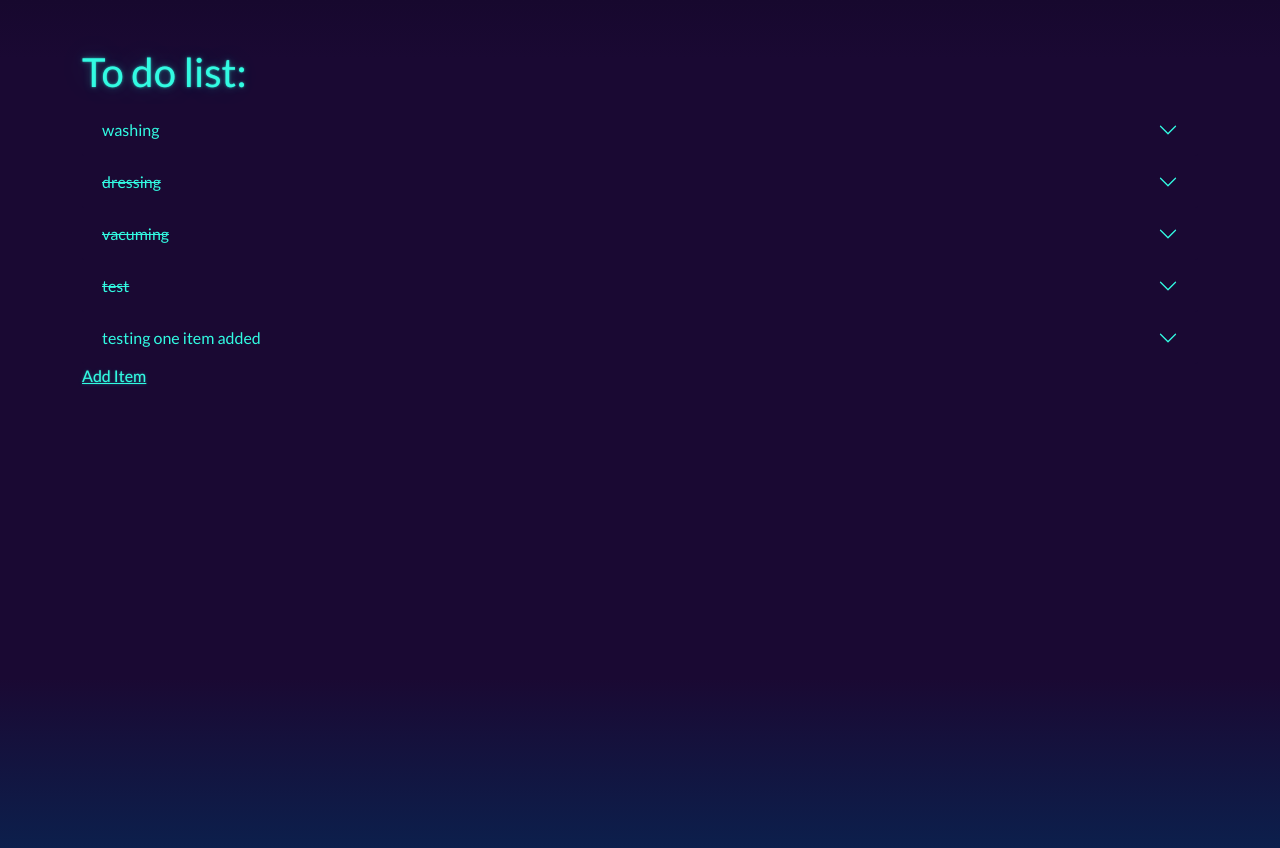
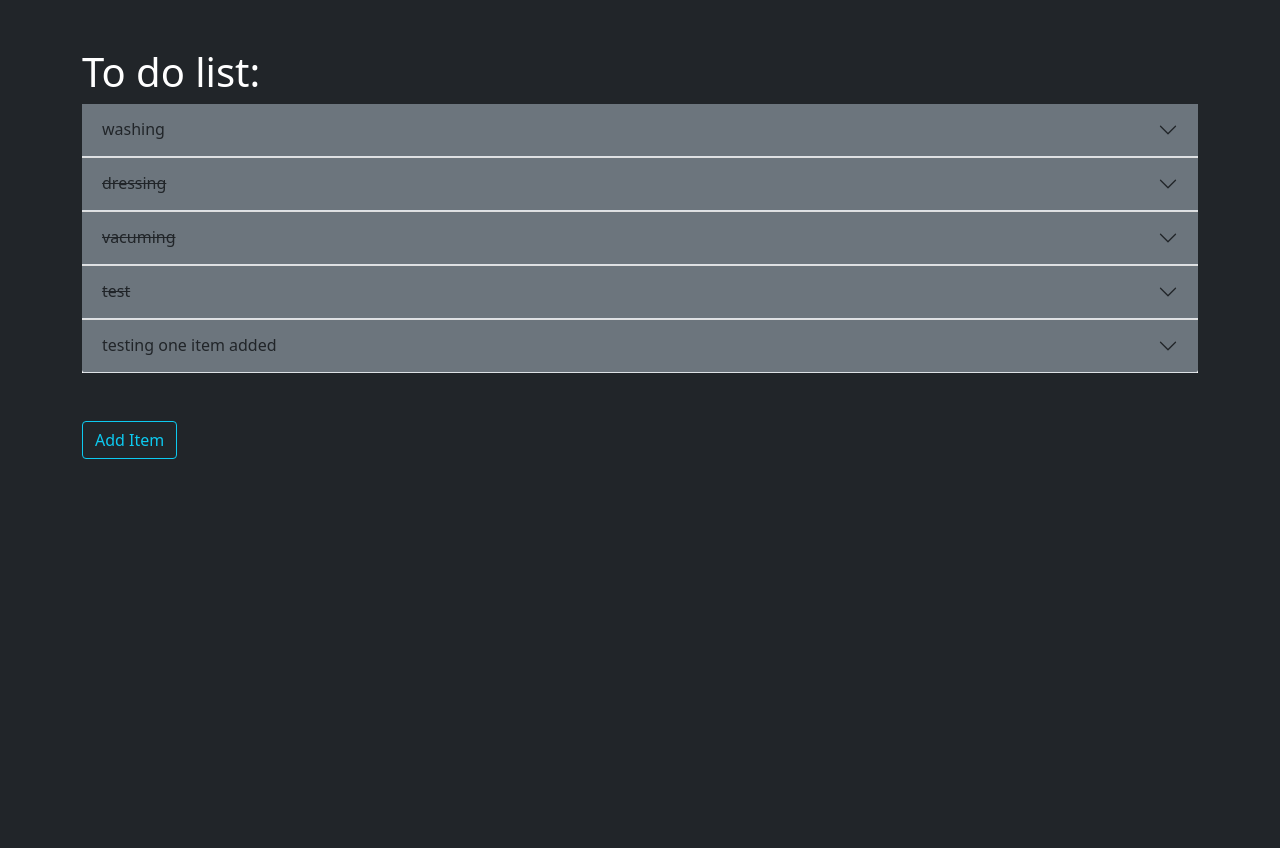
Before and after one commit to JoGorska/Code-Institute-Hello-Django-lecture, a Django app: page / in a window 1280 px wide. Run offline with Django 3.2, Linux system fonts and the light colour scheme; data comes from the database, SQL or seed files in the repository; some libraries are stand-ins or nearby versions.

Commit message:
Style: add style in core bootstrap classes without use of bootswatch

```diff
--- a/templates/base.html
+++ b/templates/base.html
@@ -10,16 +10,19 @@
 
         <!--Bootstrap 5 css-->
 
-        <link rel="stylesheet" href="{% static 'css/bootstrap-css/bootstrap-grid.min.css' %}">
+        <!-- <link rel="stylesheet" href="{% static 'css/bootstrap-css/bootstrap-grid.min.css' %}">
         <link rel="stylesheet" href="{% static 'css/bootstrap-css/bootstrap-reboot.min.css' %}">
-        <link rel="stylesheet" href="{% static 'css/bootstrap-css/bootstrap-utilities.min.css' %}">
+        <link rel="stylesheet" href="{% static 'css/bootstrap-css/bootstrap-utilities.min.css' %}"> -->
 
         <!--link to Bootswatch file to replace Bootstrap's css-->
-        <link rel="stylesheet" href="{% static 'css/bootswatch-css/bootstrap.min.css' %}">
+        <!-- <link rel="stylesheet" href="{% static 'css/bootswatch-css/bootstrap.min.css' %}"> -->
+
+        <link href="https://cdn.jsdelivr.net/npm/bootstrap@5.0.2/dist/css/bootstrap.min.css" rel="stylesheet" integrity="sha384-EVSTQN3/azprG1Anm3QDgpJLIm9Nao0Yz1ztcQTwFspd3yD65VohhpuuCOmLASjC" crossorigin="anonymous">
+
 
         <title>To do list</title>
     </head>
-    <body class="vh-100">
+    <body class="vh-100 bg-dark text-white">
 
         {% block content %}
         <!-- Content Goes here -->
--- a/templates/todo/todo_list.html
+++ b/templates/todo/todo_list.html
@@ -3,7 +3,7 @@
 {% load static %}
 
 {% block content %}
-<div class="container mt-5">
+<div class="container mt-5 bg-dark">
 
     <h1>To do list:</h1>
 
@@ -16,7 +16,7 @@
 
             <h2 class="accordion-header font-neon" id="heading-{{item.id}}">
 
-                <button class="accordion-button collapsed" type="button" data-bs-toggle="collapse" data-bs-target="#item-id-{{item.id}}" aria-expanded="true" aria-controls="collapseOne">
+                <button class="accordion-button collapsed bg-secondary border-bottom" type="button" data-bs-toggle="collapse" data-bs-target="#item-id-{{item.id}}" aria-expanded="true" aria-controls="collapseOne">
                     <strike>{{item.name}}</strike>
                 </button>
             </h2>
@@ -24,7 +24,7 @@
             {% else %}
             <h2 class="accordion-header" id="heading-{{item.id}}">
 
-                <button class="accordion-button collapsed" type="button" data-bs-toggle="collapse" data-bs-target="#item-id-{{item.id}}" aria-expanded="true" aria-controls="collapseOne">
+                <button class="accordion-button collapsed bg-secondary border-bottom" type="button" data-bs-toggle="collapse" data-bs-target="#item-id-{{item.id}}" aria-expanded="true" aria-controls="collapseOne">
                     {{item.name}}
                 </button>
             </h2>
@@ -55,14 +55,16 @@
                 </div>
             </div>
         </div>
+    </div>
         {% empty %}
 
             <div class="accordion-item">You have nothing to do</div>
 
+
         {% endfor %}
 
     </div>
-    <a href="/add">Add Item</a>
+    <a class="btn btn-outline-info mt-5" href="/add">Add Item</a>
 
 </div>
 
```
Also changed, not shown: requirements.txt (+0 -103 lines).
